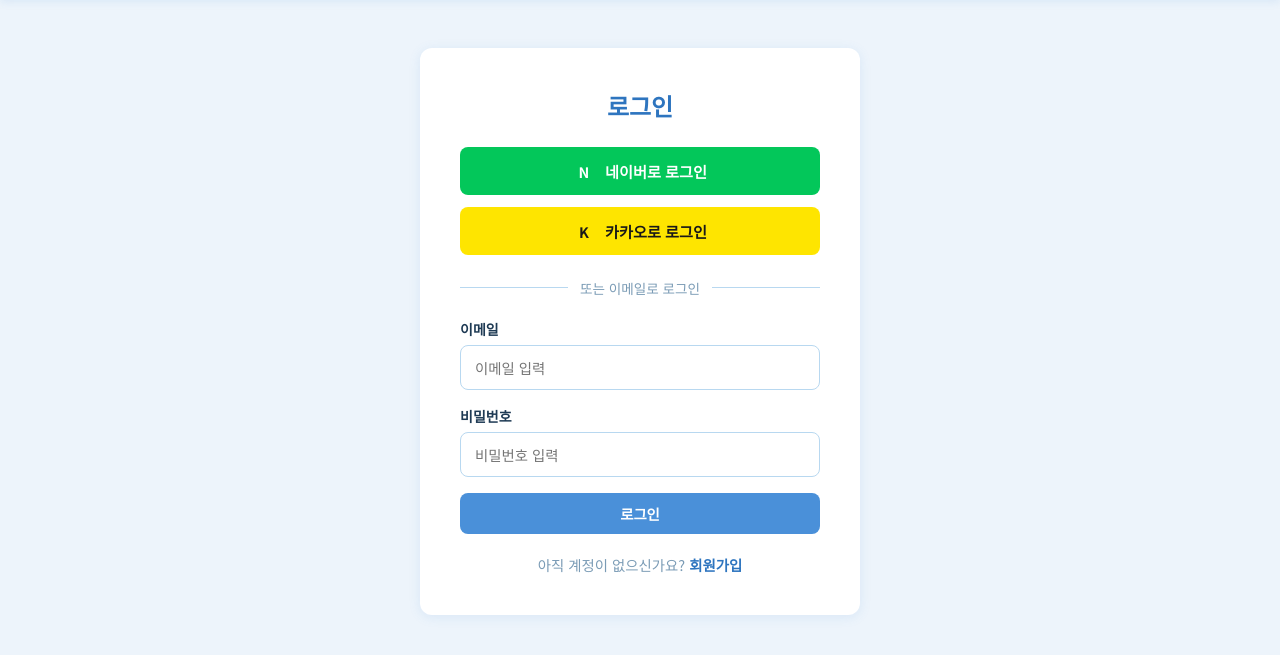
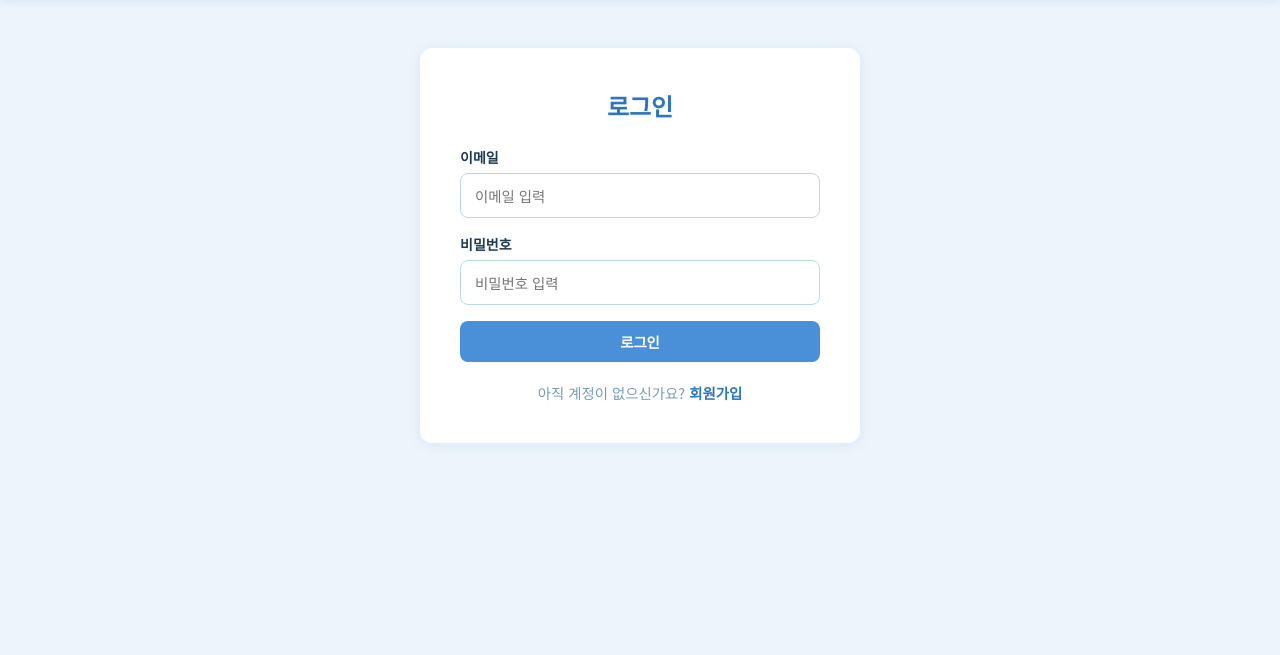
Before and after one commit to foxroma6/hosub, a Flask app: page /login in a window 1280 px wide. Shown: the part 61-716 px from the top of the page. Run offline with Flask 3, Linux system fonts and the light colour scheme.

Commit message:
Remove Naver and Kakao social login
Co-Authored-By: Claude Sonnet 4.6 <noreply@anthropic.com>

```diff
--- a/app.py
+++ b/app.py
@@ -360,17 +360,6 @@ def admin_delete_user(user_id):
     return redirect(url_for('admin'))
 
 
-# Social login placeholders
-@app.route('/auth/naver')
-def naver_login():
-    flash('네이버 로그인은 준비 중입니다.', 'info')
-    return redirect(url_for('login'))
-
-
-@app.route('/auth/kakao')
-def kakao_login():
-    flash('카카오 로그인은 준비 중입니다.', 'info')
-    return redirect(url_for('login'))
 
 
 def seed_sample_data():
--- a/templates/login.html
+++ b/templates/login.html
@@ -5,17 +5,6 @@
 <div class="auth-container">
   <div class="auth-card">
     <h2>로그인</h2>
-
-    <div class="social-buttons">
-      <a href="{{ url_for('naver_login') }}" class="btn-social btn-naver">
-        <span class="social-icon">N</span> 네이버로 로그인
-      </a>
-      <a href="{{ url_for('kakao_login') }}" class="btn-social btn-kakao">
-        <span class="social-icon">K</span> 카카오로 로그인
-      </a>
-    </div>
-
-    <div class="divider"><span>또는 이메일로 로그인</span></div>
 
     <form method="post">
       <div class="form-group">
```
